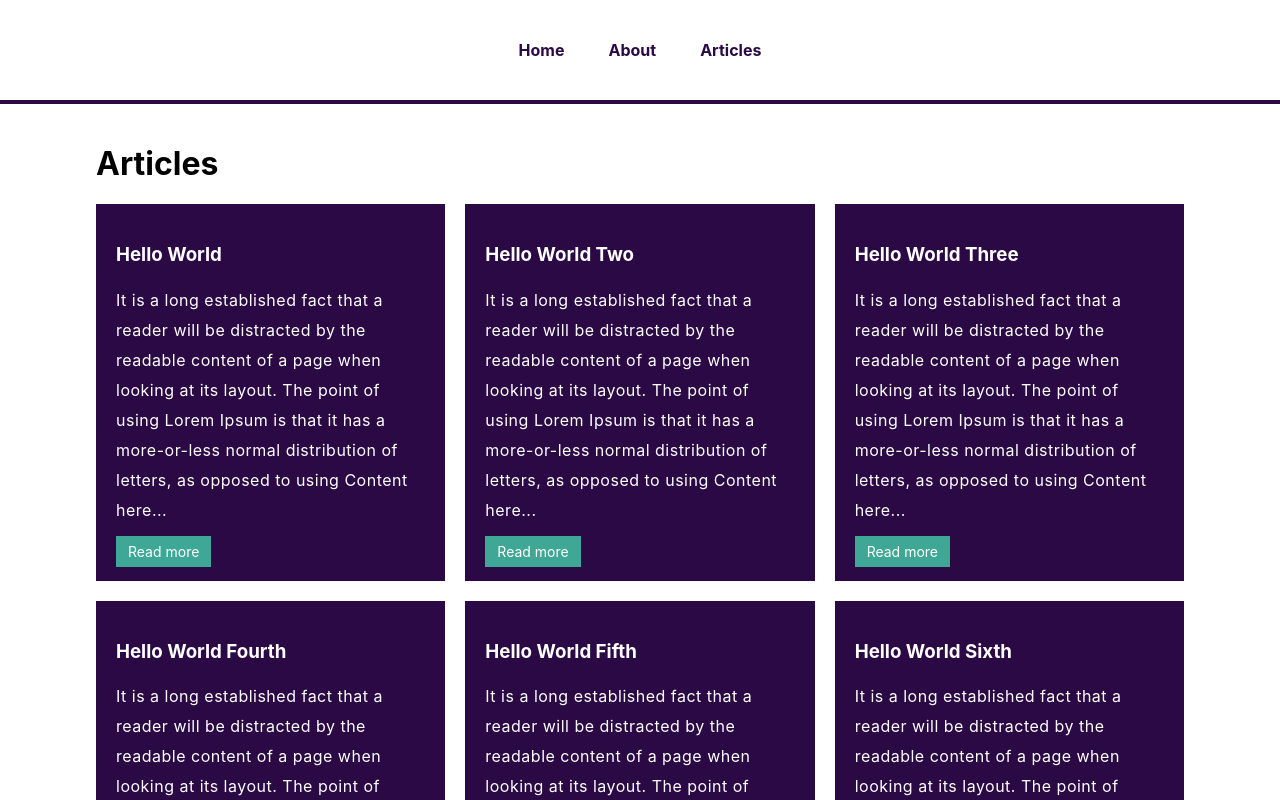
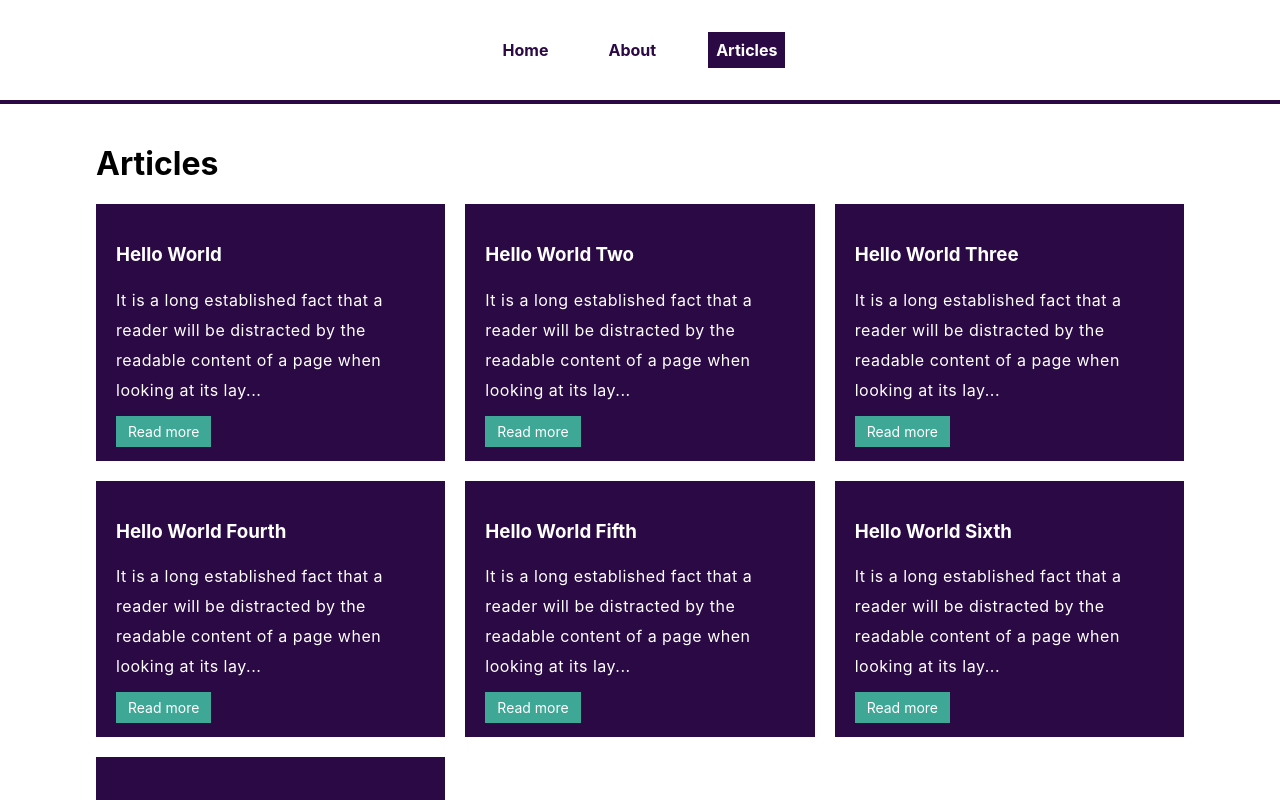
Before and after one commit to aldveq/react-blog, a React (Create React App) app: page /articles in a window 1280 px wide. Shown: the top 800 px of the page. Built offline with nearby package versions, Linux system fonts and the light colour scheme; the HTML template or start-up script is replaced by a standard one.

Commit message:
added active menu item styles

```diff
--- a/src/assets/sass/components/header.scss
+++ b/src/assets/sass/components/header.scss
@@ -20,5 +20,12 @@
 		text-decoration: none;
 		color: $primary-brand-color;
 		font-weight: bold;
+		padding: 8px;
+		transition: all ease 0.2s;
+
+		&.active {
+			background-color: $primary-brand-color;
+			color: $color-white;
+		}
 	}
 }
--- a/src/components/Header.js
+++ b/src/components/Header.js
@@ -1,5 +1,5 @@
 import React from "react";
-import { Link } from "react-router-dom";
+import { NavLink } from "react-router-dom";
 import MainWrapper from "../containers/MainWrapper";
 
 const Header = () => {
@@ -8,13 +8,13 @@ const Header = () => {
 			<MainWrapper>
 				<ul>
 					<li>
-						<Link to='/' title="Home">Home</Link>
+						<NavLink to='/' title="Home">Home</NavLink>
 					</li>
 					<li>
-						<Link to='/about' title="About">About</Link>
+						<NavLink to='/about' title="About">About</NavLink>
 					</li>
 					<li>
-						<Link to='/articles' title="About">Articles</Link>
+						<NavLink to='/articles' title="About">Articles</NavLink>
 					</li>
 				</ul>
 			</MainWrapper>
--- a/src/components/PostItem.js
+++ b/src/components/PostItem.js
@@ -5,7 +5,7 @@ const PostItem = ({ data }) => {
 	return(
 		<div className="posts-wrapper__item">
 			<h3>{ data?.title }</h3>
-			<p>{ data?.content.substring(0, 250) }...</p>
+			<p>{ data?.content.substring(0, 120) }...</p>
 			<Link to={`/article/${data?.slug}`} className="posts-wrapper__item-link">Read more</Link>
 		</div>
 	)
```
